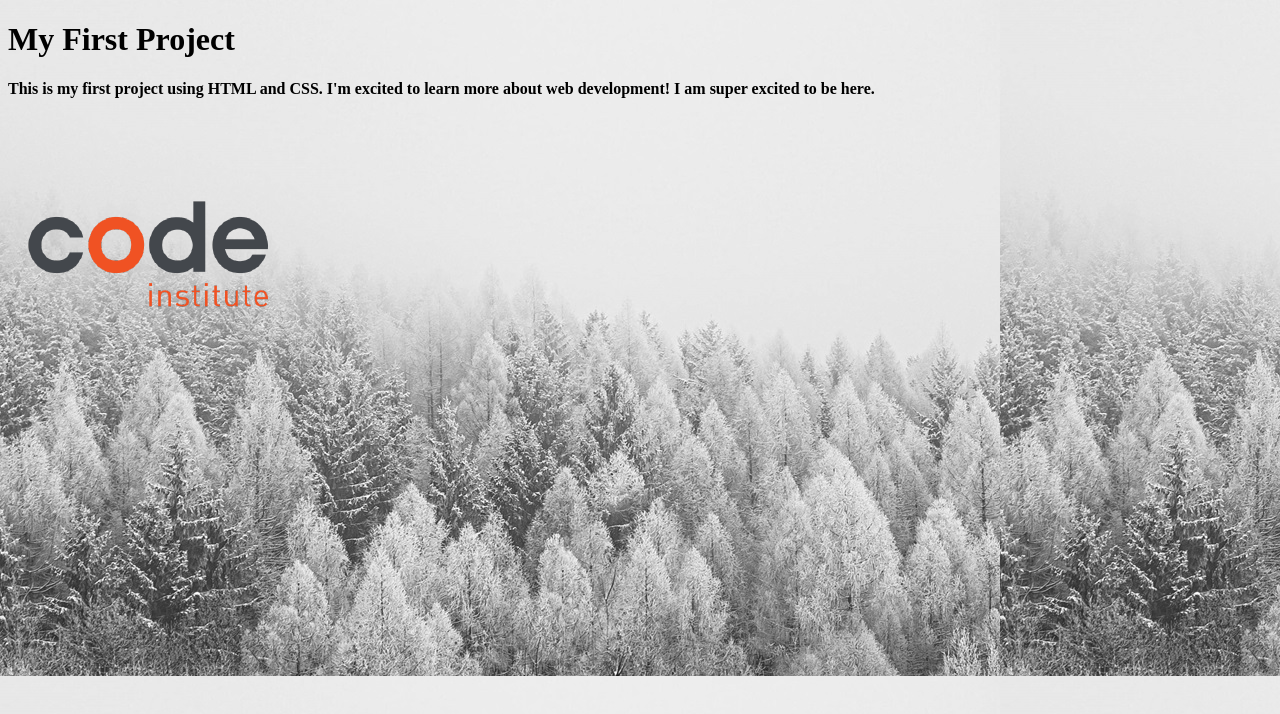
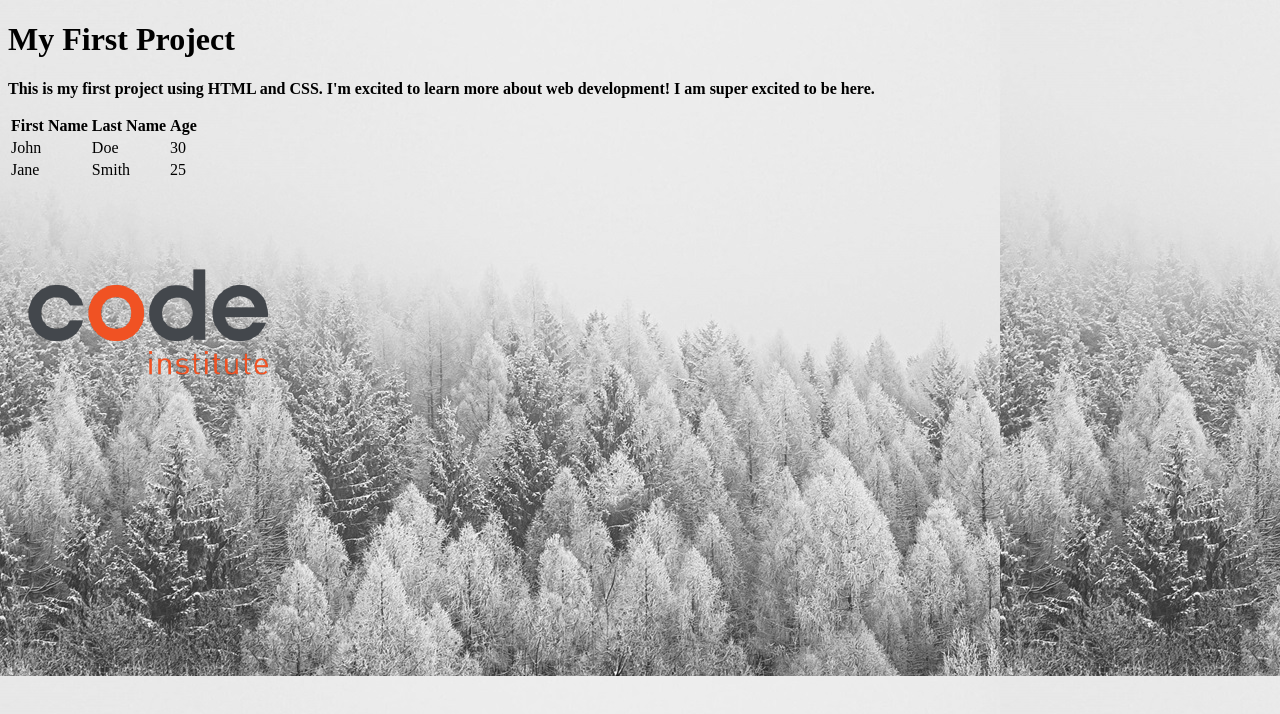
Before and after one commit to jeabby95-design/my-first-project, a plain HTML site: page index.html in a window 1280 px wide. Drawn offline with Linux system fonts and the light colour scheme.

Commit message:
Table added

```diff
--- a/index.html
+++ b/index.html
@@ -10,7 +10,24 @@
 <body>
    <H1>My First Project</H1>
     <p>This is my first project using HTML and CSS. I'm excited to learn more about web development! I am super excited to be here.</p>
+<table>
+    <tr>
+        <th>First Name</th>
+        <th>Last Name</th>
+        <th>Age</th>
+    </tr>
 
+    <tr>
+        <td>John</td>
+        <td>Doe</td>
+        <td>30</td>
+    </tr>
+    <tr>
+        <td>Jane</td>
+        <td>Smith</td>
+        <td>25</td>
+    </tr>
+</table>
     <img src="Assets/Images/01-02-02_ci-logo.png" alt="logo">
 
 </body>
```
